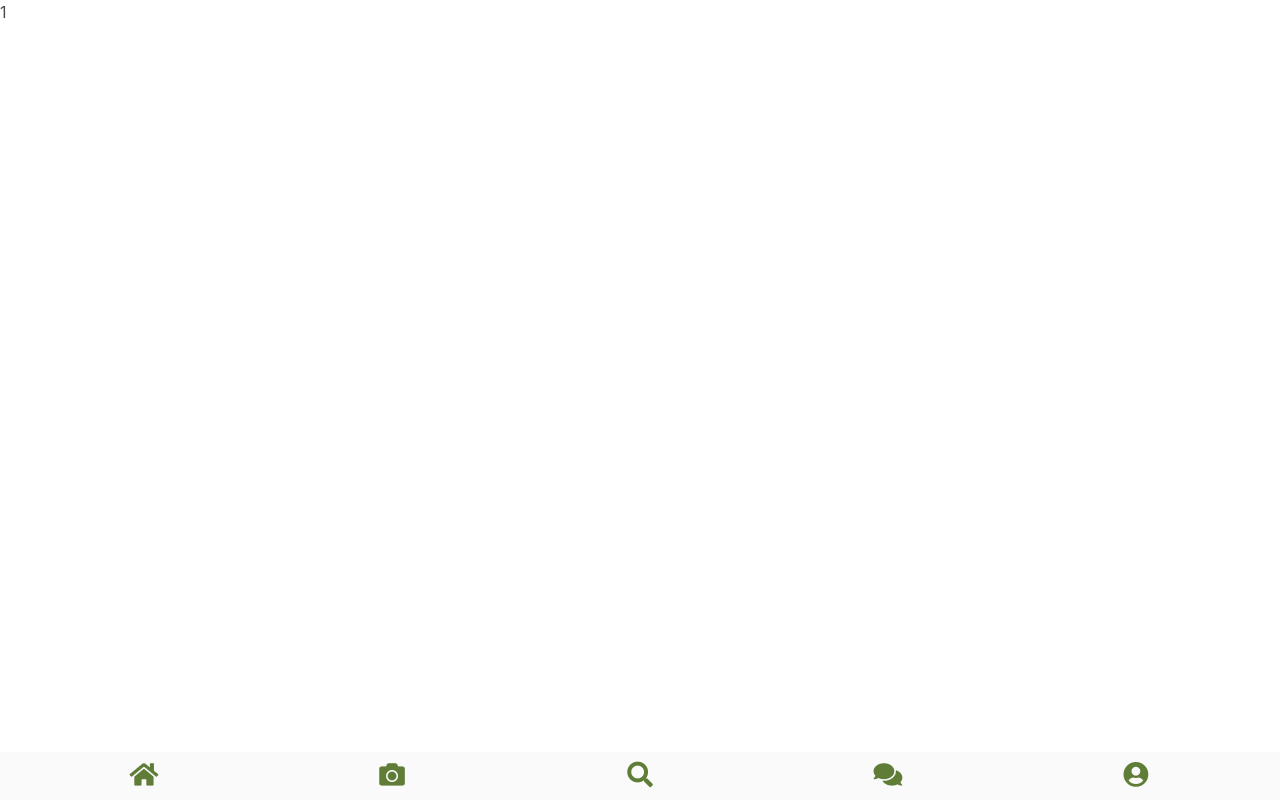
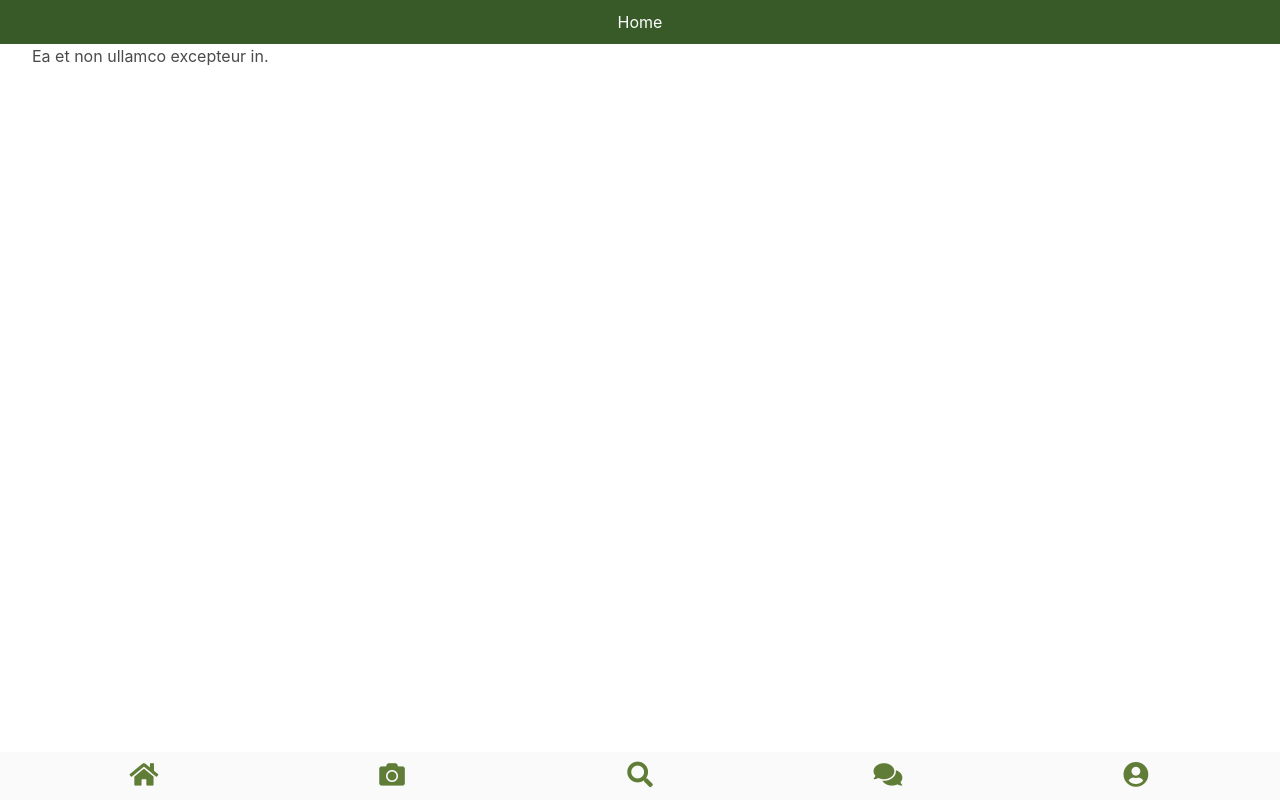
Before and after one commit to We-Gold/Kingdom-Animalia, a website: page public/index.html in a window 1280 px wide. Drawn offline with nearby package versions, Linux system fonts and the light colour scheme.

Commit message:
Added dummy content and a header bar

```diff
--- a/public/index.html
+++ b/public/index.html
@@ -12,20 +12,46 @@
     <link rel="stylesheet" href="src/styles.css">
 </head>
     <body>
+
         <div id="home">
-            1
+            <div class="head">
+                <h1 class="is-3">Home</h1>
+            </div>
+            <div class="container is-fluid">
+                Ea et non ullamco excepteur in.
+            </div>
         </div>
         <div id="camera">
-            2
+            <div class="head">
+                <h1 class="is-3">Camera</h1>
+            </div>
+            <div class="container is-fluid">
+                Ea et non ullamco excepteur in.
+            </div>
         </div>
         <div id="search">
-            3
+            <div class="head">
+                <h1 class="is-3">Search</h1>
+            </div>
+            <div class="container is-fluid">
+                Ea et non ullamco excepteur in.
+            </div>
         </div>
         <div id="community">
-            4
+            <div class="head">
+                <h1 class="is-3">Community</h1>
+            </div>
+            <div class="container is-fluid">
+                Ea et non ullamco excepteur in.
+            </div>
         </div>
         <div id="profile">
-            5
+            <div class="head">
+                <h1 class="is-3">Profile</h1>
+            </div>
+            <div class="container is-fluid">
+                Ea et non ullamco excepteur in.
+            </div>
         </div>
 
         <footer class="footer">
--- a/public/src/styles.css
+++ b/public/src/styles.css
@@ -25,3 +25,22 @@
 .fabtn:hover{
     cursor: pointer;
 }
+
+.head {
+    left: 0;
+    top: 0;
+    width: 100%;
+    padding: 10px;
+    text-align: center;
+    color: white;
+    background: #375A28;
+}
+
+body{
+    margin: 0;
+}
+
+.is-fluid {
+    margin-left: 20px;
+    margin-right: 20px;
+}
```
